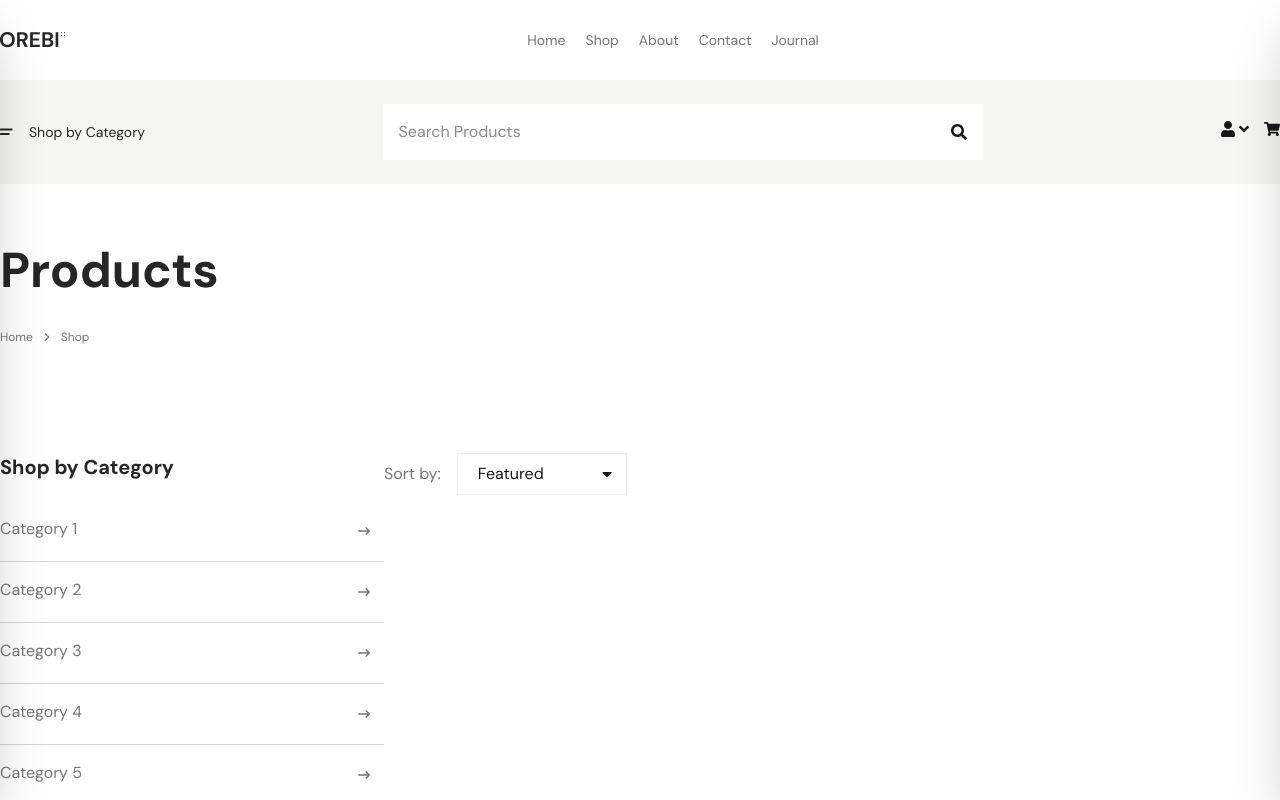
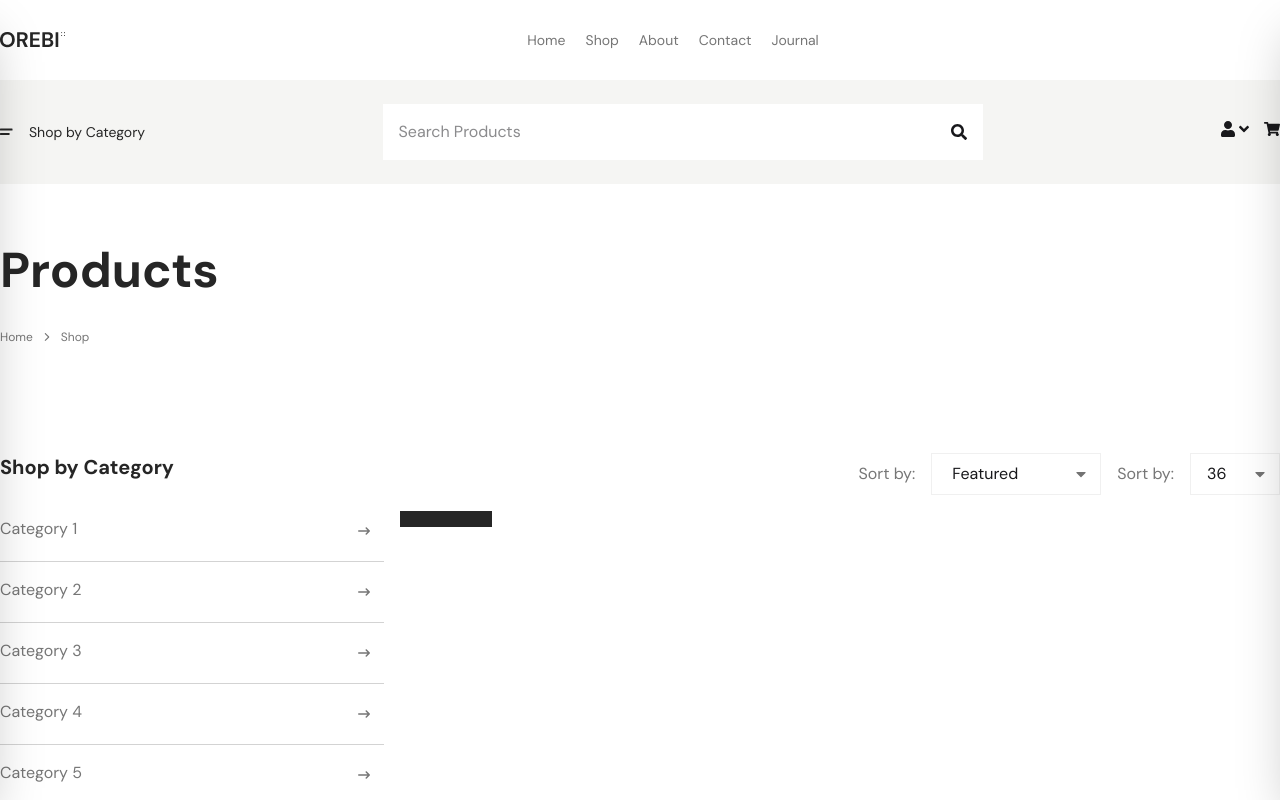
Before and after one commit to motasimdev/orebi-ecommerce-react, a React (Vite) app: page /shop in a window 1280 px wide. Shown: the top 800 px of the page. Built offline with nearby package versions, Linux system fonts and the light colour scheme.

Commit message:
select type done

```diff
--- a/src/components/layouts/ShopContent.jsx
+++ b/src/components/layouts/ShopContent.jsx
@@ -5,8 +5,10 @@ import ColorCatagry from "../ColorCatagry";
 import BrandCatagry from "../BrandCatagry";
 import PriceCatgry from "../PriceCatgry";
 import { FaCaretDown } from "react-icons/fa";
+import SingleProduct from "../SingleProduct";
 
 const ShopContent = () => {
+
   return (
     <>
       <div className="">
@@ -19,7 +21,7 @@ const ShopContent = () => {
               <PriceCatgry />
             </div>
             <div className="w-[70%] pt-3">
-              <div className="flex items-center gap-4">
+              <div className="flex items-center gap-4 justify-end">
                 <h3 className="font-normal text-base text-[#767676]">
                   Sort by:
                 </h3>
@@ -47,9 +49,41 @@ const ShopContent = () => {
                       Price High to Low
                     </option>
                   </select>
-                  <FaCaretDown className="absolute top-1/2 -translate-y-1/2 right-3 pointer-events-none" />
+                  <FaCaretDown className="absolute top-1/2 -translate-y-1/2 right-3 pointer-events-none text-[#737373]" />
+                </div>
+                <div className="relative flex items-center gap-4">
+                  <h3 className="font-normal text-base text-[#767676]">
+                    Sort by:
+                  </h3>
+                  <select
+                    name="choice"
+                    className="border border-[#F0F0F0] w-[90px] pl-4 py-2 appearance-none focus:outline-none focus:border-gray-400 cursor-pointer"
+                  >
+                    <option
+                      value="Feature"
+                      className="font-normal text-base text-[#767676]"
+                    >
+                      36
+                    </option>
+                    <option
+                      value="Price Low to High"
+                      className="font-normal text-base text-[#767676]"
+                    >
+                      40
+                    </option>
+                    <option
+                      value="Price High to Low"
+                      className="font-normal text-base text-[#767676]"
+                    >
+                      50
+                    </option>
+                  </select>
+                  <FaCaretDown className="absolute top-1/2 -translate-y-1/2 right-3 pointer-events-none text-[#737373]" />
                 </div>
               </div>
+
+                {/* ======================================== */}
+                <SingleProduct />
             </div>
           </div>
         </Container>
```
